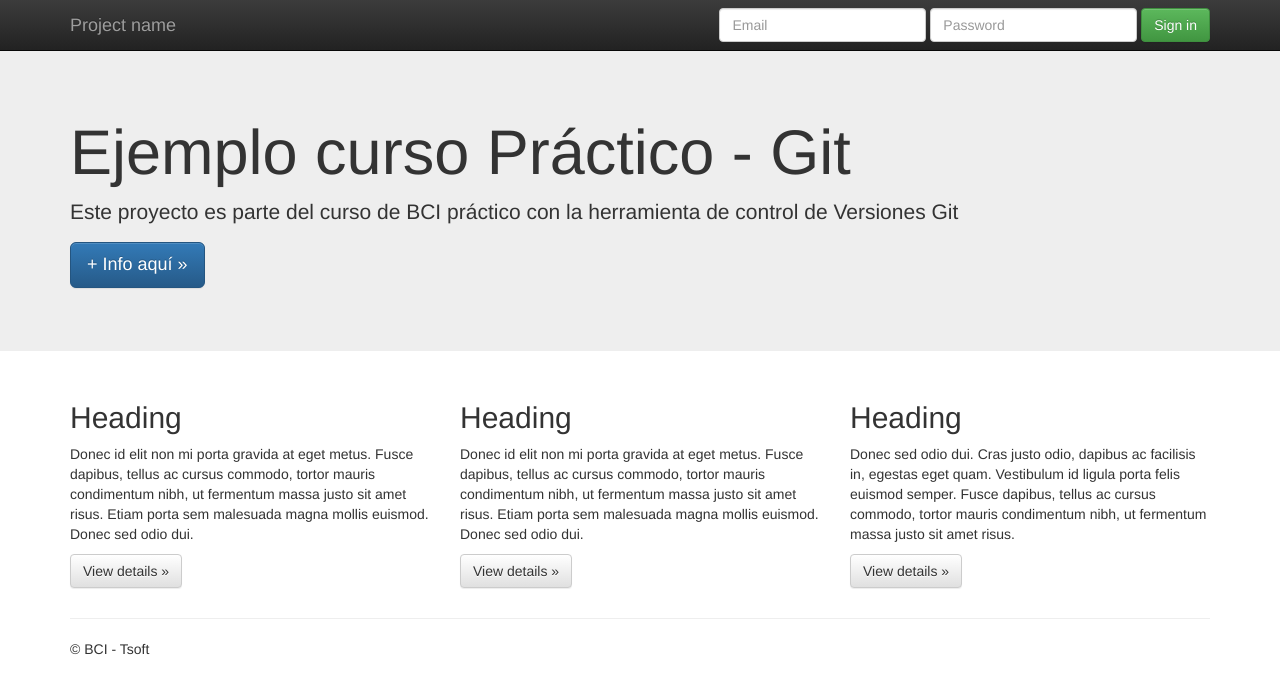
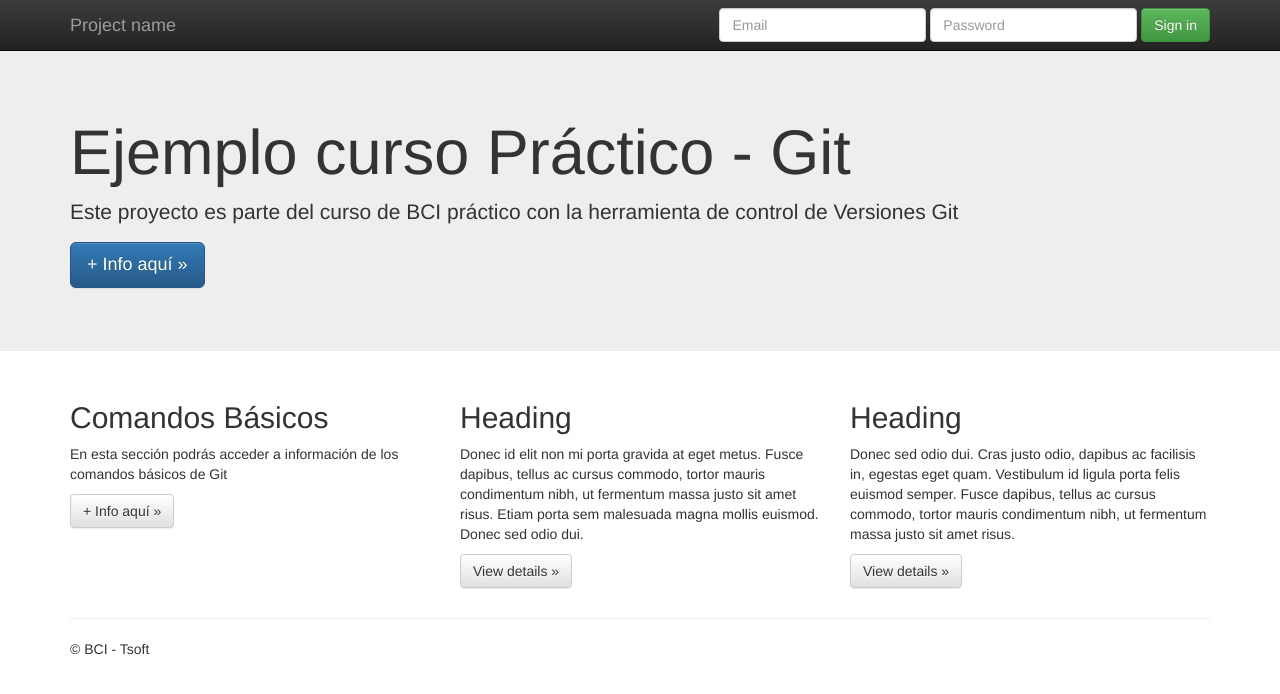
Before and after one commit to sofiamdo/CursoGitBCI1, a plain HTML site: page index.html in a window 1280 px wide. Drawn offline with nearby package versions, Linux system fonts and the light colour scheme.

Commit message:
Se actualiza archivo index.html habilitando funcionalidad (Comandos básicos)

```diff
--- a/index.html
+++ b/index.html
@@ -65,9 +65,9 @@
       <!-- Example row of columns -->
       <div class="row">
         <div class="col-md-4">
-          <h2>Heading</h2>
-          <p>Donec id elit non mi porta gravida at eget metus. Fusce dapibus, tellus ac cursus commodo, tortor mauris condimentum nibh, ut fermentum massa justo sit amet risus. Etiam porta sem malesuada magna mollis euismod. Donec sed odio dui. </p>
-          <p><a class="btn btn-default" href="#" role="button">View details &raquo;</a></p>
+          <h2>Comandos Básicos</h2>
+          <p>En esta sección podrás acceder a información de los comandos básicos de Git </p>
+          <p><a class="btn btn-default" href="#" role="button">+ Info aquí &raquo;</a></p>
         </div>
         <div class="col-md-4">
           <h2>Heading</h2>
```
